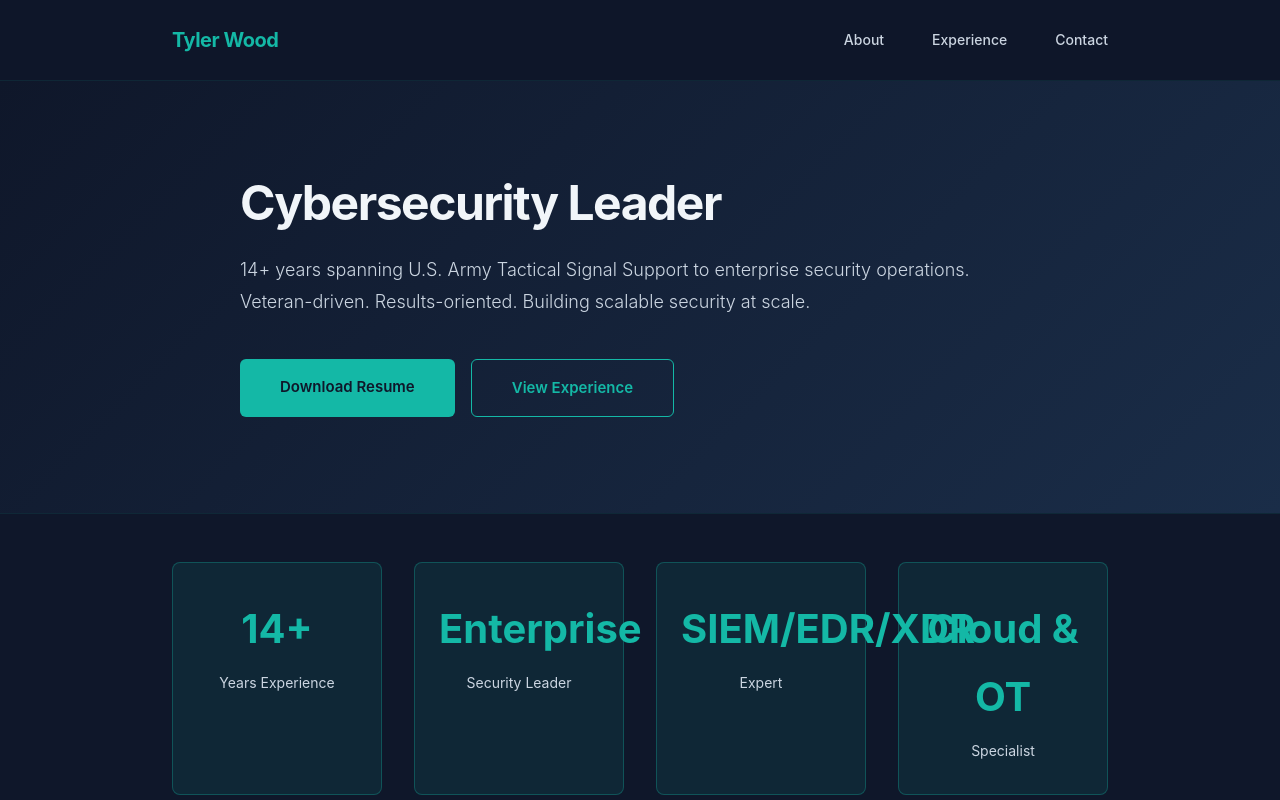
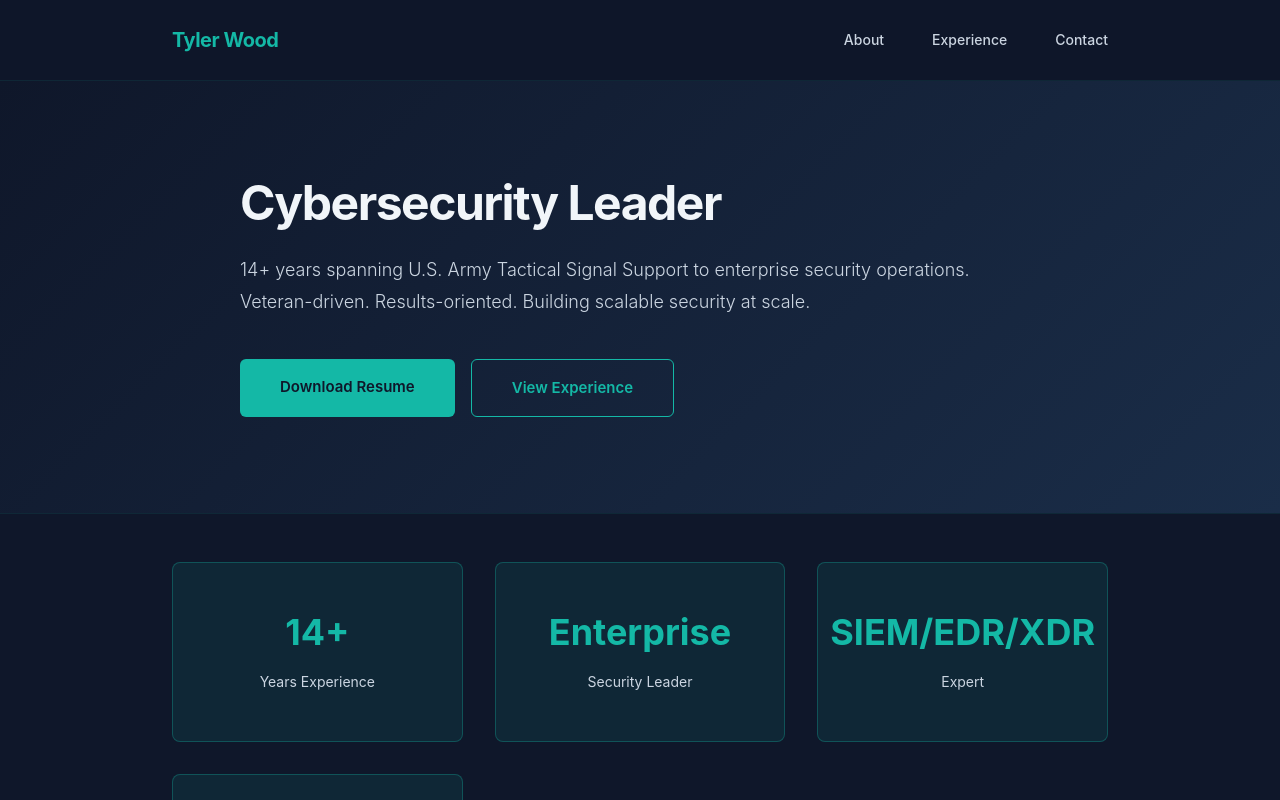
Before and after one commit to SomeWoody/twood-portfolio, a Next.js app: page / in a window 1280 px wide. Shown: the top 800 px of the page. Built offline with nearby package versions, Linux system fonts and the light colour scheme.

Commit message:
Redesigned with Tech Minimal teal, removed military section

```diff
--- a/app/globals.css
+++ b/app/globals.css
@@ -215,7 +215,7 @@ a:hover {
 
 .stats-grid {
   display: grid;
-  grid-template-columns: repeat(auto-fit, minmax(180px, 1fr));
+  grid-template-columns: repeat(auto-fit, minmax(220px, 1fr));
   gap: 2rem;
   max-width: 1000px;
   margin: 0 auto;
@@ -223,12 +223,17 @@ a:hover {
 
 .stat-card {
   text-align: center;
-  padding: 2rem 1.5rem;
+  padding: 2rem;
   background: rgba(20, 184, 166, 0.1);
   border: 1px solid rgba(20, 184, 166, 0.3);
   border-radius: 8px;
   transition: all 0.3s ease;
   animation: fadeInUp 0.8s ease;
+  display: flex;
+  flex-direction: column;
+  align-items: center;
+  justify-content: center;
+  min-height: 180px;
 }
 
 .stat-card:hover {
@@ -238,16 +243,19 @@ a:hover {
 }
 
 .stat-number {
-  font-size: 40px;
+  font-size: 36px;
   font-weight: 700;
   color: #14b8a6;
-  margin: 0 0 0.5rem;
+  margin: 0 0 1rem;
+  line-height: 1.2;
+  word-wrap: break-word;
 }
 
 .stat-label {
   font-size: 14px;
   color: #cbd5e1;
   margin: 0;
+  line-height: 1.5;
 }
 
 /* Section Container */
```
